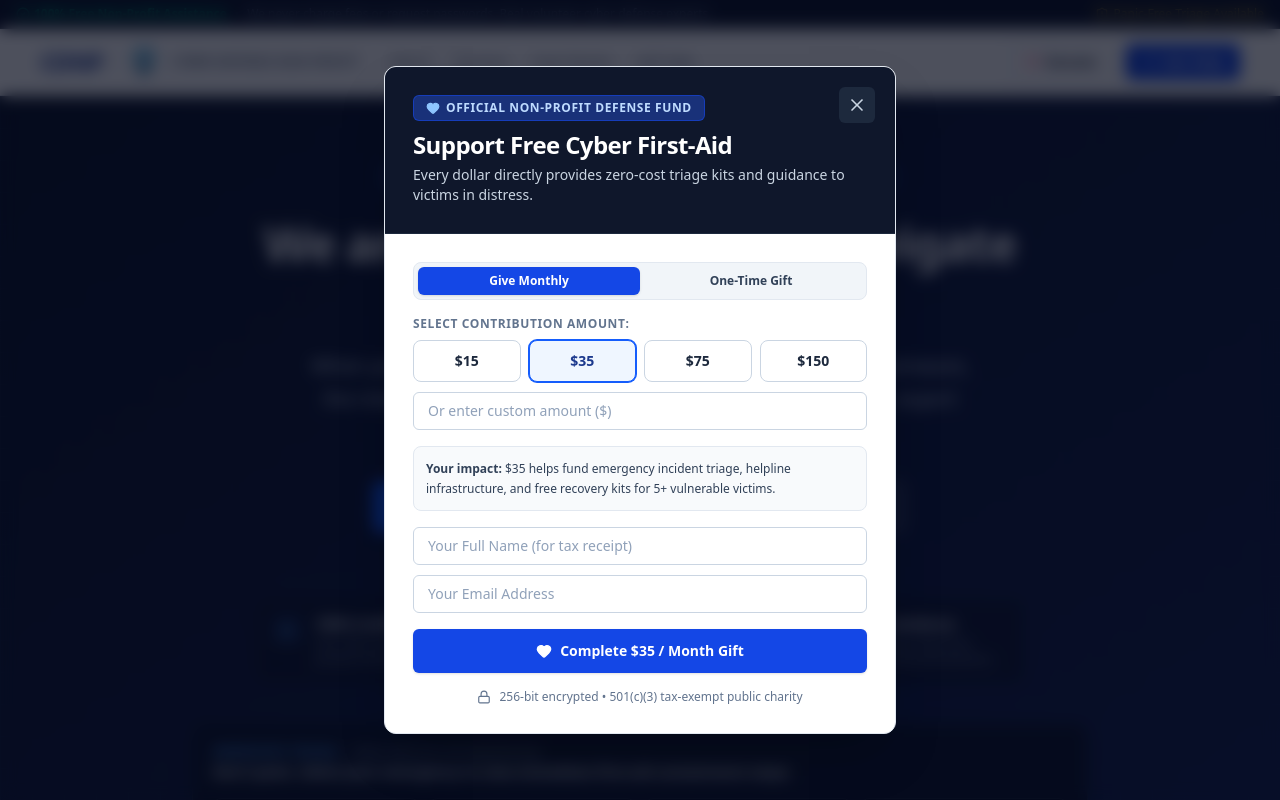
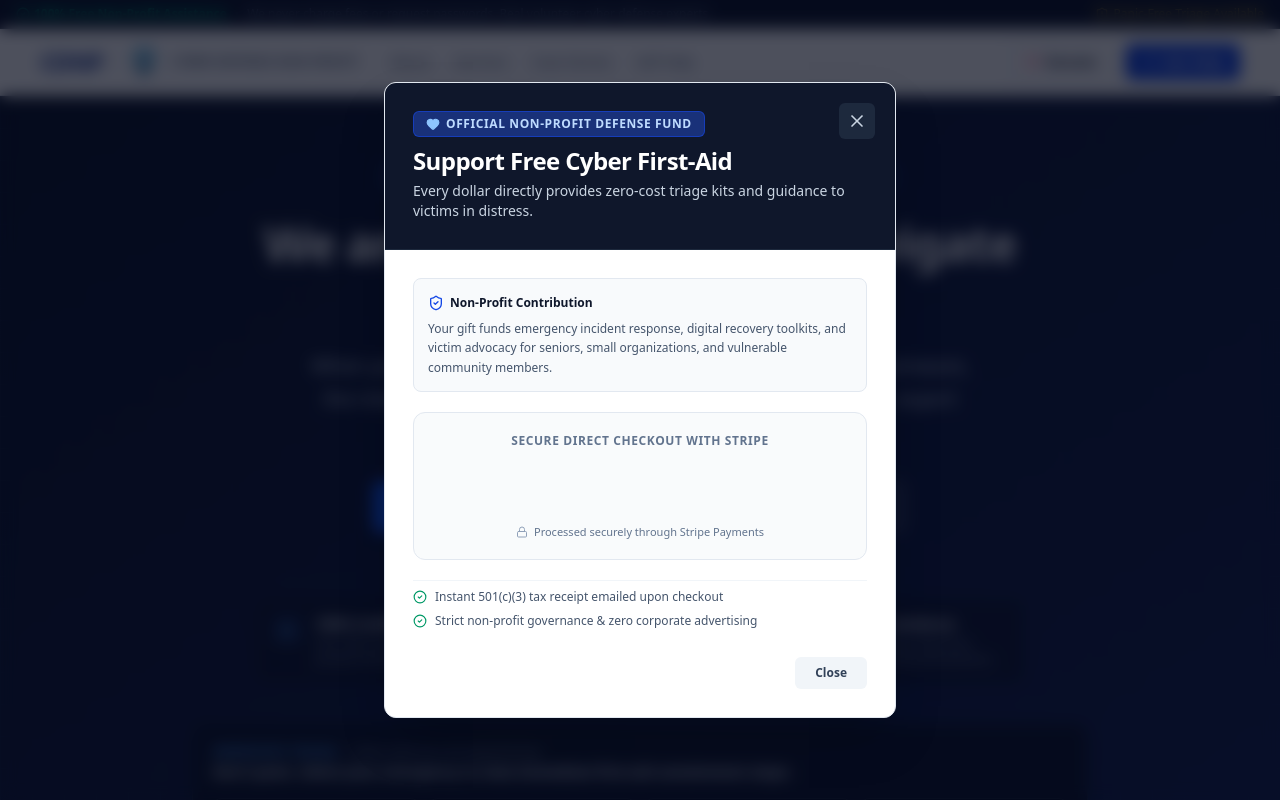
Before and after one commit to shomat1810/CDNP-GoogleStudio, a React (Vite) app: page / in a window 1280 px wide. Both pictures are taken after a click on the button "Donate". Shown: the top 800 px of the page. Built offline with nearby package versions, Linux system fonts and the light colour scheme.

Commit message:
feat: integrate Stripe Buy Button for donations
Replace manual donation form with Stripe Buy Button in the donation banner to streamline the contribution process. Update global type definitions to support the custom Stripe element.

```diff
--- a/index.html
+++ b/index.html
@@ -12,6 +12,7 @@
     <link rel="preconnect" href="https://fonts.googleapis.com">
     <link rel="preconnect" href="https://fonts.gstatic.com" crossorigin>
     <link href="https://fonts.googleapis.com/css2?family=Plus+Jakarta+Sans:wght@400;500;600;700;800&family=Space+Grotesk:wght@500;600;700&display=swap" rel="stylesheet">
+    <script async src="https://js.stripe.com/v3/buy-button.js"></script>
   </head>
   <body class="bg-slate-50 text-slate-800 antialiased font-sans selection:bg-blue-100 selection:text-blue-900">
     <div id="root"></div>
--- a/src/components/DonateModal.tsx
+++ b/src/components/DonateModal.tsx
@@ -1,5 +1,5 @@
-import React, { useState } from 'react';
-import { X, Heart, Lock } from 'lucide-react';
+import React from 'react';
+import { X, Heart, Lock, ShieldCheck, CheckCircle2 } from 'lucide-react';
 
 interface DonateModalProps {
   isOpen: boolean;
@@ -10,23 +10,8 @@ interface DonateModalProps {
 export const DonateModal: React.FC<DonateModalProps> = ({
   isOpen,
   onClose,
-  presetAmount = 35,
 }) => {
-  const [frequency, setFrequency] = useState<'once' | 'monthly'>('monthly');
-  const [selectedAmount, setSelectedAmount] = useState<number>(presetAmount);
-  const [customAmount, setCustomAmount] = useState<string>('');
-  const [donorName, setDonorName] = useState('');
-  const [donorEmail, setDonorEmail] = useState('');
-  const [isSuccess, setIsSuccess] = useState(false);
-
   if (!isOpen) return null;
-
-  const handleDonate = (e: React.FormEvent) => {
-    e.preventDefault();
-    setIsSuccess(true);
-  };
-
-  const finalAmount = customAmount ? parseFloat(customAmount) : selectedAmount;
 
   return (
     <div className="fixed inset-0 z-50 flex items-center justify-center p-4 bg-slate-950/70 backdrop-blur-sm overflow-y-auto">
@@ -41,7 +26,7 @@ export const DonateModal: React.FC<DonateModalProps> = ({
           <button
             id="close-donate-modal-btn"
             onClick={onClose}
-            className="absolute top-5 right-5 p-2 rounded-md bg-slate-800 hover:bg-slate-700 text-slate-300 hover:text-white transition-colors"
+            className="absolute top-5 right-5 p-2 rounded-md bg-slate-800 hover:bg-slate-700 text-slate-300 hover:text-white transition-colors cursor-pointer"
             aria-label="Close dialog"
           >
             <X className="w-5 h-5" />
@@ -61,138 +46,59 @@ export const DonateModal: React.FC<DonateModalProps> = ({
         </div>
 
         {/* Content Body */}
-        <div className="p-6 sm:p-7">
-          {isSuccess ? (
-            <div className="text-center py-4">
-              <div className="w-14 h-14 bg-blue-50 text-blue-700 rounded-full flex items-center justify-center mx-auto mb-4 border border-blue-200">
-                <Heart className="w-7 h-7 fill-blue-600 text-blue-600" />
-              </div>
-              <h3 className="text-xl font-bold text-slate-900">
-                Thank You for Your Generosity!
-              </h3>
-              <p className="text-sm text-slate-600 mt-2 max-w-sm mx-auto leading-relaxed">
-                Your donation of <strong>${finalAmount || 35}</strong> {frequency === 'monthly' ? '/ month' : ''} ensures our emergency first-aid team remains 100% free and accessible to all victims.
-              </p>
-              <div className="mt-4 text-xs text-slate-500">
-                A 501(c)(3) tax receipt has been dispatched to {donorEmail || 'your email'}.
-              </div>
-              <div className="mt-6">
-                <button
-                  onClick={() => {
-                    setIsSuccess(false);
-                    onClose();
-                  }}
-                  className="px-6 py-2.5 bg-blue-700 hover:bg-blue-800 text-white font-semibold text-xs sm:text-sm rounded-md transition-colors"
-                >
-                  Close Window
-                </button>
-              </div>
+        <div className="p-6 sm:p-7 space-y-5">
+          {/* Impact Callout */}
+          <div className="p-3.5 bg-slate-50 border border-slate-200 rounded-lg text-xs text-slate-700 leading-relaxed space-y-1.5">
+            <div className="flex items-center gap-1.5 font-bold text-slate-900">
+              <ShieldCheck className="w-4 h-4 text-blue-700" />
+              <span> Non-Profit Contribution</span>
             </div>
-          ) : (
-            <form onSubmit={handleDonate} className="space-y-4">
-              {/* Frequency Toggle */}
-              <div className="flex bg-slate-100 p-1 rounded-lg border border-slate-200">
-                <button
-                  type="button"
-                  onClick={() => setFrequency('monthly')}
-                  className={`flex-1 py-1.5 text-xs font-semibold rounded-md transition-all ${
-                    frequency === 'monthly'
-                      ? 'bg-blue-700 text-white shadow-sm'
-                      : 'text-slate-700 hover:text-slate-900'
-                  }`}
-                >
-                  Give Monthly
-                </button>
-                <button
-                  type="button"
-                  onClick={() => setFrequency('once')}
-                  className={`flex-1 py-1.5 text-xs font-semibold rounded-md transition-all ${
-                    frequency === 'once'
-                      ? 'bg-blue-700 text-white shadow-sm'
-                      : 'text-slate-700 hover:text-slate-900'
-                  }`}
-                >
-                  One-Time Gift
-                </button>
-              </div>
+            <p className="text-slate-600">
+              Your gift funds emergency incident response, digital recovery toolkits, and victim advocacy for seniors, small organizations, and vulnerable community members.
+            </p>
+          </div>
 
-              {/* Amount Selector */}
-              <div>
-                <label className="block text-xs font-bold uppercase tracking-wider text-slate-500 mb-2">
-                  Select Contribution Amount:
-                </label>
-                <div className="grid grid-cols-4 gap-2 mb-2.5">
-                  {[15, 35, 75, 150].map((amt) => (
-                    <button
-                      key={amt}
-                      type="button"
-                      onClick={() => {
-                        setSelectedAmount(amt);
-                        setCustomAmount('');
-                      }}
-                      className={`py-2.5 rounded-lg font-semibold text-sm border transition-all cursor-pointer ${
-                        selectedAmount === amt && !customAmount
-                          ? 'bg-blue-50 border-blue-600 text-blue-900 ring-1 ring-blue-600'
-                          : 'bg-white border-slate-300 text-slate-800 hover:bg-slate-50'
-                      }`}
-                    >
-                      ${amt}
-                    </button>
-                  ))}
-                </div>
+          {/* Stripe Buy Button Section */}
+          <div className="bg-slate-50/80 p-5 rounded-xl border border-slate-200 text-center space-y-3.5">
+            <div className="text-xs font-bold uppercase tracking-wider text-slate-500">
+              Secure Direct Checkout with Stripe
+            </div>
 
-                <input
-                  type="number"
-                  placeholder="Or enter custom amount ($)"
-                  value={customAmount}
-                  onChange={(e) => {
-                    setCustomAmount(e.target.value);
-                    setSelectedAmount(0);
-                  }}
-                  className="w-full px-3.5 py-2 rounded-md border border-slate-300 text-sm focus:outline-none focus:ring-2 focus:ring-blue-600 text-slate-900 placeholder-slate-400"
-                />
-              </div>
+            <div className="flex justify-center items-center py-2 min-h-[48px]">
+              <stripe-buy-button
+                buy-button-id="buy_btn_1U7wKFRjQhsa0nsTKv2ZJRVc"
+                publishable-key="pk_live_51U7vocRjQhsa0nsTUemhsHII0N1biqblD5YR9KYVXdoUlsR2NwpJPVL1qq6CbFDkxvsWNHtgvnlWXm2xHnzwC7nR00LxTWiMSq"
+              >
+              </stripe-buy-button>
+            </div>
 
-              {/* Impact Callout */}
-              <div className="p-3 bg-slate-50 border border-slate-200 rounded-lg text-xs text-slate-700 leading-relaxed">
-                <strong>Your impact:</strong> ${(finalAmount || 35)} helps fund emergency incident triage, helpline infrastructure, and free recovery kits for 5+ vulnerable victims.
-              </div>
+            <div className="text-[11px] text-slate-500 leading-tight flex items-center justify-center gap-1.5">
+              <Lock className="w-3 h-3 text-slate-400" />
+              <span>Processed securely through Stripe Payments</span>
+            </div>
+          </div>
 
-              {/* Donor info */}
-              <div className="space-y-2.5">
-                <input
-                  type="text"
-                  required
-                  placeholder="Your Full Name (for tax receipt)"
-                  value={donorName}
-                  onChange={(e) => setDonorName(e.target.value)}
-                  className="w-full px-3.5 py-2 rounded-md border border-slate-300 text-sm focus:outline-none focus:ring-2 focus:ring-blue-600 text-slate-900 placeholder-slate-400"
-                />
-                <input
-                  type="email"
-                  required
-                  placeholder="Your Email Address"
-                  value={donorEmail}
-                  onChange={(e) => setDonorEmail(e.target.value)}
-                  className="w-full px-3.5 py-2 rounded-md border border-slate-300 text-sm focus:outline-none focus:ring-2 focus:ring-blue-600 text-slate-900 placeholder-slate-400"
-                />
-              </div>
+          {/* Tax & Governance Guarantees */}
+          <div className="space-y-2 pt-2 border-t border-slate-100 text-xs text-slate-600">
+            <div className="flex items-center gap-2">
+              <CheckCircle2 className="w-3.5 h-3.5 text-emerald-600 flex-shrink-0" />
+              <span>Instant 501(c)(3) tax receipt emailed upon checkout</span>
+            </div>
+            <div className="flex items-center gap-2">
+              <CheckCircle2 className="w-3.5 h-3.5 text-emerald-600 flex-shrink-0" />
+              <span>Strict non-profit governance & zero corporate advertising</span>
+            </div>
+          </div>
 
-              <button
-                id="btn-confirm-donation"
-                type="submit"
-                className="w-full py-3 px-6 rounded-md bg-blue-700 hover:bg-blue-800 text-white font-semibold text-sm shadow-sm transition-colors flex items-center justify-center gap-2 cursor-pointer"
-              >
-                <Heart className="w-4 h-4 fill-white text-white" />
-                <span>Complete ${finalAmount || 35} {frequency === 'monthly' ? '/ Month' : ''} Gift</span>
-              </button>
-
-              <div className="flex items-center justify-center gap-2 text-xs text-slate-500">
-                <Lock className="w-3.5 h-3.5" />
-                <span>256-bit encrypted • 501(c)(3) tax-exempt public charity</span>
-              </div>
-            </form>
-          )}
+          <div className="pt-2 flex justify-end">
+            <button
+              type="button"
+              onClick={onClose}
+              className="px-5 py-2 text-xs font-semibold text-slate-700 bg-slate-100 hover:bg-slate-200 rounded-md transition-colors cursor-pointer"
+            >
+              Close
+            </button>
+          </div>
         </div>
       </div>
     </div>
--- a/src/components/DonationBanner.tsx
+++ b/src/components/DonationBanner.tsx
@@ -41,16 +41,27 @@ export const DonationBanner: React.FC<DonationBannerProps> = ({ onOpenDonate })
             ))}
           </div>
 
-          {/* Prominent CTA button */}
-          <div className="flex flex-col sm:flex-row items-center justify-center gap-4">
+          {/* Prominent CTA / Stripe Buy Button */}
+          <div className="flex flex-col items-center justify-center gap-4 bg-slate-900/60 p-6 rounded-xl border border-slate-700/60 max-w-md mx-auto">
+            <div className="text-xs font-semibold uppercase tracking-wider text-blue-300">
+              Instant Non-Profit Contribution
+            </div>
+
+            <div className="flex justify-center items-center min-h-[44px]">
+              <stripe-buy-button
+                buy-button-id="buy_btn_1U7wKFRjQhsa0nsTKv2ZJRVc"
+                publishable-key="pk_live_51U7vocRjQhsa0nsTUemhsHII0N1biqblD5YR9KYVXdoUlsR2NwpJPVL1qq6CbFDkxvsWNHtgvnlWXm2xHnzwC7nR00LxTWiMSq"
+              >
+              </stripe-buy-button>
+            </div>
+
             <button
               id="banner-donate-now-btn"
               onClick={() => onOpenDonate()}
-              className="w-full sm:w-auto inline-flex items-center justify-center gap-2 px-8 py-3.5 text-sm font-bold text-white bg-blue-600 hover:bg-blue-500 rounded-lg shadow-md transition-colors cursor-pointer"
+              className="text-xs text-slate-400 hover:text-slate-200 underline transition-colors cursor-pointer flex items-center gap-1"
             >
-              <Heart className="w-4 h-4 text-white fill-white" />
-              <span>Make a Tax-Deductible Gift</span>
-              <ArrowRight className="w-4 h-4 text-blue-200 ml-0.5" />
+              <span>View tax-deductible contribution details</span>
+              <ArrowRight className="w-3 h-3" />
             </button>
           </div>
 
--- a/src/types.ts
+++ b/src/types.ts
@@ -1,3 +1,5 @@
+import React from 'react';
+
 export interface CaseStory {
   id: string;
   title: string;
@@ -37,3 +39,18 @@ export interface SelfHelpGuide {
 }
 
 export type ModalType = 'none' | 'getHelp' | 'donate' | 'reportAbuse' | 'privacy' | 'terms' | 'guideDetail';
+
+declare global {
+  namespace React.JSX {
+    interface IntrinsicElements {
+      'stripe-buy-button': {
+        'buy-button-id'?: string;
+        'publishable-key'?: string;
+        class?: string;
+        className?: string;
+        id?: string;
+        children?: any;
+      };
+    }
+  }
+}
```
